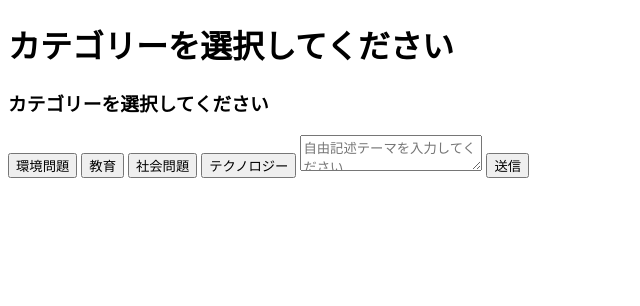
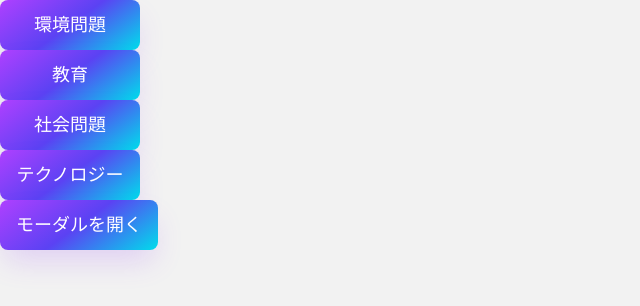
Before and after one commit to WaffleCollege/debuggers, a Flask app: page /category/category_selection in a window 1280 px wide. Shown: the top 306 px of the page, without its empty margins (0-640 px from the left). Run offline with Flask 3, Linux system fonts and the light colour scheme.

Commit message:
モーダル画面追加（正常に動かない）

```diff
--- /dev/null
+++ b/static/category.css
@@ -0,0 +1,82 @@
+.modal {
+    display: none;
+    position: fixed;
+    z-index: 1;
+    left: 0;
+    top: 0;
+    width: 100%;
+    height: 100%;
+    overflow: auto;
+    background-color: rgba(0, 0, 0, 0.5);
+  }
+
+  .modal-content {
+    background-color: #fefefe;
+    margin: 10% auto;
+    padding: 20px;
+    border: 1px solid #888;
+    width: 80%;
+  }
+
+  .close {
+    color: #888;
+    float: right;
+    font-size: 28px;
+    font-weight: bold;
+    cursor: pointer;
+  }
+
+  .close:hover,
+  .close:focus {
+    color: #000;
+    text-decoration: none;
+    cursor: pointer;
+  }
+
+  /*ボタンデザイン*/
+  button {
+    align-items: center;
+    background-image: linear-gradient(144deg, #af40ff, #5b42f3 50%, #00ddeb);
+    border: 0;
+    border-radius: 8px;
+    box-shadow: rgba(151, 65, 252, 0.2) 0 15px 30px -5px;
+    box-sizing: border-box;
+    color: #ffffff;
+    display: flex;
+    font-family: Phantomsans, sans-serif;
+    font-size: 18px;
+    justify-content: center;
+    line-height: 1em;
+    max-width: 100%;
+    min-width: 140px;
+    padding: 16px;
+    text-decoration: none;
+    user-select: none;
+    -webkit-user-select: none;
+    touch-action: manipulation;
+    white-space: nowrap;
+    cursor: pointer;
+    transition: all 0.3s;
+  }
+
+  button:active,
+  button:hover {
+    outline: 0;
+  }
+
+  button span {
+    background-color: rgb(5, 6, 45);
+    padding: 16px 24px;
+    border-radius: 6px;
+    width: 100%;
+    height: 100%;
+    transition: 300ms;
+  }
+
+  button:hover span {
+    background: none;
+  }
+
+  button:active {
+    transform: scale(0.9);
+  }
--- a/templates/category.html
+++ b/templates/category.html
@@ -3,17 +3,49 @@
 <head>
     <meta charset="UTF-8">
     <title>カテゴリー選択</title>
+    <link rel="stylesheet" href="{{ url_for('static', filename='styles.css') }}">
+    <link rel="stylesheet" href="{{ url_for('static', filename='category.css') }}">
 </head>
 <body>
-    <h1>カテゴリーを選択してください</h1>
-    <form action="/category/submit_category" method="post">
-      <h3>カテゴリーを選択してください</h3>
+    <!-- ボタン　 -->
+    <form action="/category/submit_category" method="post"><!--ボタンを押したらデータベースに保存される-->
       {% for category in categories %}
-          <button type="submit" name="category" value="{{ category }}">{{ category }}</button>
+        <button type="submit" name="category" value="{{ category }}">{{ category }}</button>
       {% endfor %}
-      <textarea name="free_text" placeholder="自由記述テーマを入力してください"></textarea>
-      <button type="submit">送信</button>
-  </form>
+      <!--自由記述　これだけ、押したら自由記述画面にいく-->
+      <button id="modalButton">モーダルを開く</button>
+
+    <div id="modal" class="modal">
+      <div class="modal-content">
+        <span class="close">&times;</span>
+        <p>議論したいテーマを記述してください</p>
+        <textarea id="freeText"></textarea>
+        <button type="submit" name = "topic" id="saveBtn">送信</button>
+      </div>
+    </div>
+
+    </form>
+
+    <script>
+      const modal = document.getElementById('modal');
+      const btn = document.getElementById('modalButton');
+      const span = document.getElementsByClassName("close")[0];
+
+      btn.onclick = function() {
+      modal.style.display = "block";
+      }
+
+      span.onclick = function() {
+        modal.style.display = "none";
+      }
+
+      window.onclick = function(event) {
+        if (event.target == modal) {
+          modal.style.display = "none";
+        }
+      }
+    </script>
+
 
 
 </body>
```
Also changed, not shown: category.py (line endings or trailing spaces).
